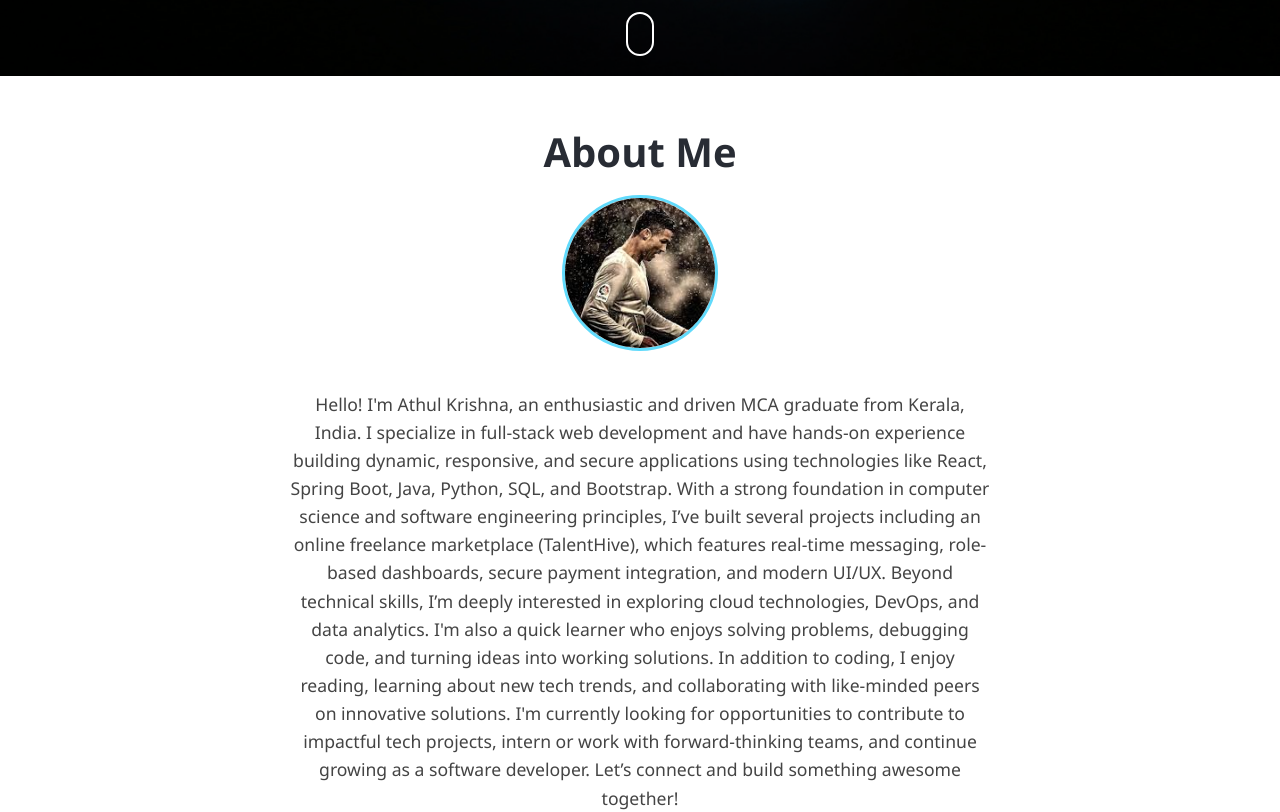
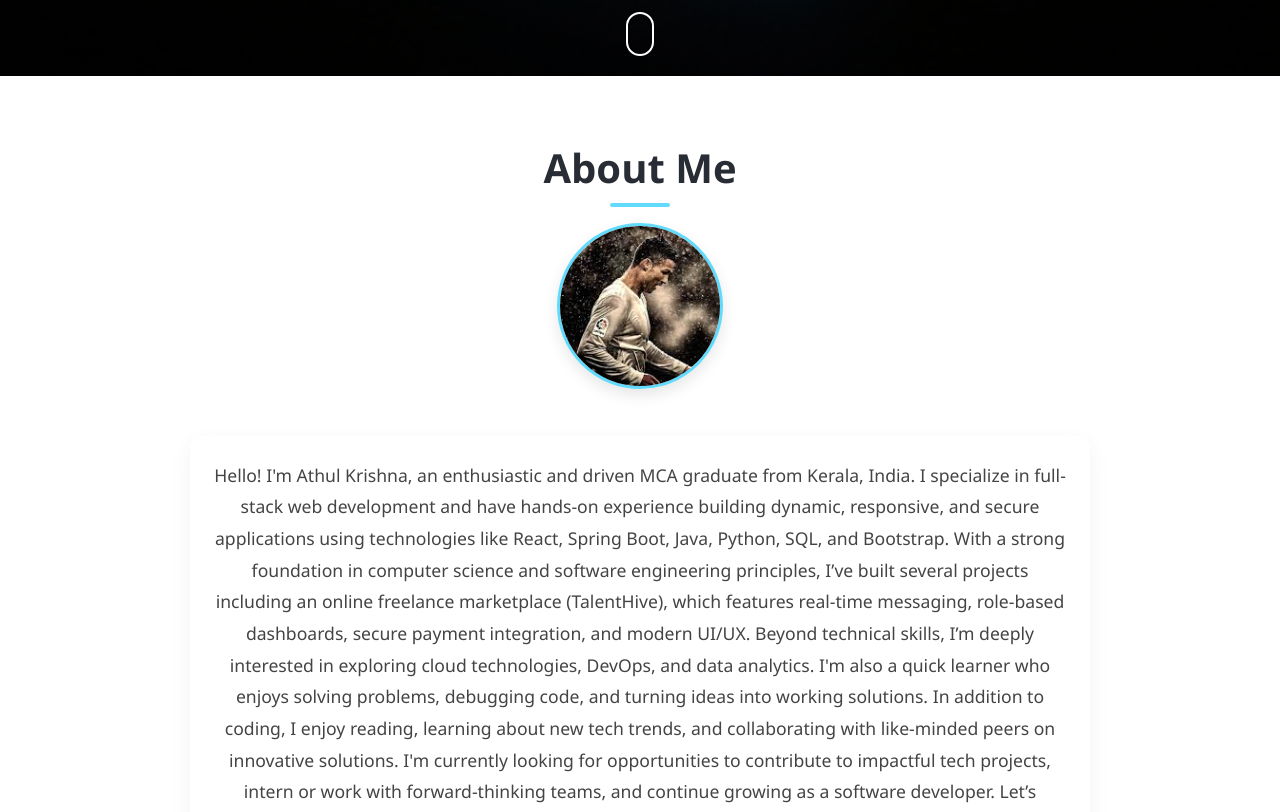
Before and after one commit to Athul82812/portfolio, a React (Create React App) app: page / in a window 1280 px wide. Shown: the part 764-1576 px from the top of the page. Built offline with nearby package versions, Linux system fonts and the light colour scheme.

Commit message:
Updated About Me section with Python and full intro

```diff
--- a/src/styles/About.css
+++ b/src/styles/About.css
@@ -1,29 +1,54 @@
 /* About.css */
 
 .about {
-  max-width: 700px;
-  margin: 3rem auto;
+  max-width: 900px;
+  margin: 4rem auto;
   padding: 0 1rem;
   text-align: center;
   font-family: 'Segoe UI', Tahoma, Geneva, Verdana, sans-serif;
+  transition: all 0.6s ease-in-out;
 }
 
 .about h2 {
   font-size: 2.5rem;
   margin-bottom: 1rem;
   color: #282c34;
+  font-weight: 700;
+  position: relative;
+}
+
+.about h2::after {
+  content: "";
+  display: block;
+  width: 60px;
+  height: 4px;
+  background-color: #61dafb;
+  margin: 0.5rem auto;
+  border-radius: 2px;
+}
+
+.profile-photo {
+  width: 160px;
+  height: 160px;
+  border-radius: 50%;
+  object-fit: cover;
+  margin-bottom: 1.5rem;
+  border: 3px solid #61dafb;
+  box-shadow: 0 6px 15px rgba(0, 0, 0, 0.1);
+  transition: transform 0.4s ease-in-out;
+}
+
+.profile-photo:hover {
+  transform: scale(1.05);
 }
 
 .about p {
   font-size: 1.1rem;
-  line-height: 1.6;
+  line-height: 1.8;
   color: #444;
+  background-color: #ffffff;
+  padding: 1.5rem;
+  border-radius: 12px;
+  box-shadow: 0 8px 25px rgba(0, 0, 0, 0.05);
+  transition: all 0.4s ease-in-out;
 }
-.profile-photo {
-  width: 150px;
-  height: 150px;
-  border-radius: 50%;  /* makes it round */
-  object-fit: cover;   /* keeps aspect ratio */
-  margin-bottom: 1rem;
-  border: 3px solid #61dafb; /* optional styling */
-}
```
